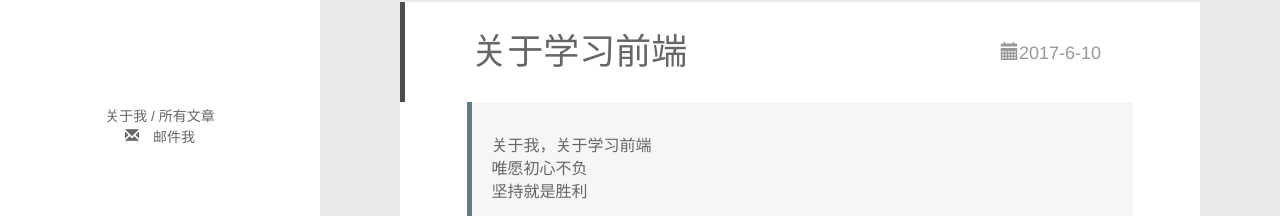
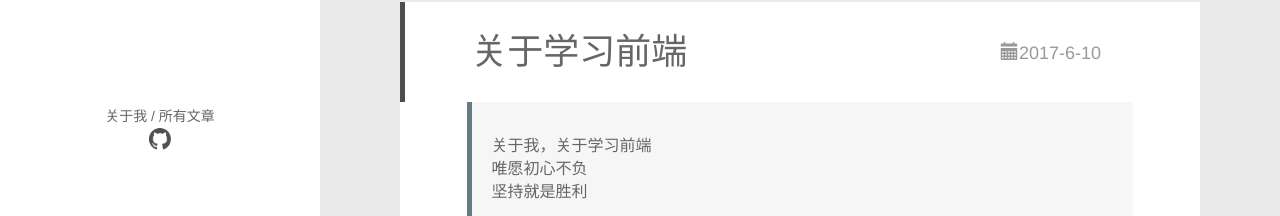
Before and after one commit to my1327/blog, a plain HTML site: page index.html in a window 1280 px wide. Shown: the part 494-710 px from the top of the page. Drawn offline with Linux system fonts and the light colour scheme.

Commit message:
change some thing

```diff
--- a/css/basic.less
+++ b/css/basic.less
@@ -124,6 +124,23 @@ a:hover,a:visited,a:link{
     text-align: center;
     margin-top:20%;
 }
+.aBox{
+    justify-content: center;
+    .iBox2{
+        display: inline-flex;
+        width:26px;
+        height:26px;
+        background-color:#fff;
+        border-radius:50%;
+        justify-content:center;
+        align-items:center;
+        img{
+            display: inline-flex;
+            width:22px;
+            height:22px;
+        }
+    }
+}
 .jsColor{
     color:#ba8f6c;
 }
--- a/index.html
+++ b/index.html
@@ -43,8 +43,8 @@
                         <a href="#">关于我 </a>/
                         <a href="javascript:;" id="article"> 所有文章</a>
                     </p>
-                    <p class="col-lg-12">
-                        <a href="mailto:1565999656@qq.com" class="glyphicon glyphicon-envelope">  邮件我</a>
+                    <p class="col-lg-12 aBox">
+                        <a href="https://github.com/my1327/blog/" target="_block" class="iBox2"><img src="img/github.png" /></a>
                     </p>
                 </div>
             </nav>
```
Also changed, not shown: pages/aboutMe.html (+2 -2 lines), pages/node.html (+2 -2 lines), css/basic.css, img/github.png (added).
